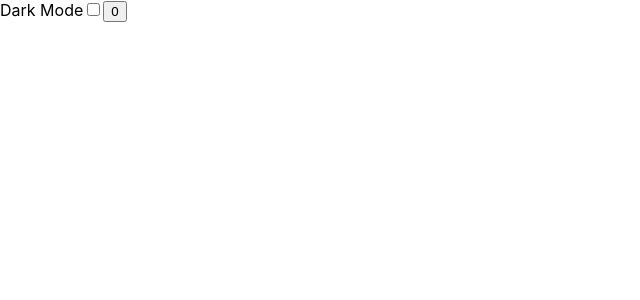
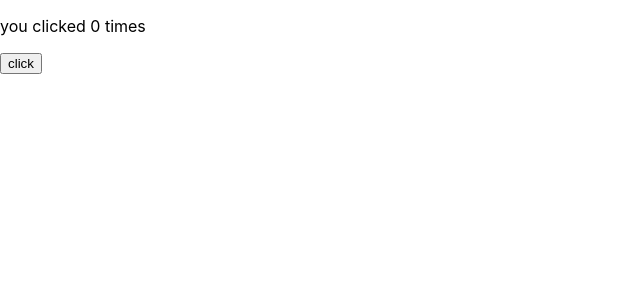
Before and after one commit to Manojmm98/React-Hooks, a React (Create React App) app: page / in a window 1280 px wide. Shown: the top 300 px of the page, without its empty margins (0-640 px from the left). Built offline with nearby package versions, Linux system fonts and the light colour scheme.

Commit message:
till last class

```diff
--- a/src/App.js
+++ b/src/App.js
@@ -4,6 +4,7 @@ import Ue1 from './components/useEffect/Ue1'
 import Ue2 from './components/useEffect/Use2'
 import Infinite from './components/useEffect/Infinite'
 import Ue3 from './components/useEffect/Ue3'
+import Uce1 from './components/useEffect/Useeffect-clean-up/Uce1'
 function App() {
   return (
     <div >
@@ -11,7 +12,8 @@ function App() {
      {/* <Uswo/> */}
      {/* <Ue1/> */}
      {/* <Ue2/> */}
-     <Ue3/>
+     {/* <Ue3/> */}
+     <Uce1/>
     </div>
   );
 }
--- a/src/components/useEffect/Ue3.js
+++ b/src/components/useEffect/Ue3.js
@@ -1,26 +1,36 @@
 import React,{useEffect,useState} from 'react'
-import './Ue3.css'
+// to give black colour to background we created this
+import './Ue3.css';
 
 function Ue3() {
     let [count,setCount]=useState(0);
     let [darkMode,setTheme]=useState(false);
+  // it is just to give title  here useeffect runs everytime when render occurs we can make it correct
+    // useEffect(()=>{
+    //     console.log('useEffect');
+    //     document.title=count;
+    // })
 
+  // we have to make like thaaaat it will only called when count value is changed
+  // so we have  to add that item in dependency array which we do not want to call every time when renders
+  // here useEffect will run if there will be any change in useeffect
     useEffect(()=>{
         console.log('useEffect');
         document.title=count;
-    })
-    console.log('render');
+    },[count])
 
     let handleClick=()=>{
         setCount(count+1)
     }
+    // if there no darkmode then set theme function give that functionality to it
     let handleChange=()=>{
         setTheme(!darkMode)
     }
+    console.log('render');
     return (
-        <div ClassName={darkMode ?'view dark-mode':'view'}>
+        <div className={darkMode ?'view dark-mode':'view'}>
             <label htmlFor='darkMode'>Dark Mode</label>
-            <input name='darkMode' type='checkbox' checked={darkMode} onchange={handleChange}></input>
+            <input name='darkMode' type='checkbox' checked={darkMode} onChange={handleChange}></input>
             <button onClick={handleClick}>{count}</button>
         </div>
     )
--- /dev/null
+++ b/src/components/useEffect/Useeffect-clean-up/Uce1.js
@@ -0,0 +1,20 @@
+import React,{useEffect,useState} from 'react'
+// here we are just cleaning up our useeffect before re render
+// for clean up we just have to pass the clean up code inside return statment
+function Uce1() {
+    let [count,setCount]=useState(0);
+       useEffect(()=>{
+           console.log('useEffect');
+        document.title=`you clicked ${count} times`
+        return()=>{ alert(`I will be called before the next time useEffect is called ${count}`)}
+        })
+        console.log('render');
+    return (
+        <div>
+            <p>you clicked {count} times</p>
+            <button onClick={()=>setCount(count+1)}>click</button>
+        </div>
+    )
+}
+
+export default Uce1
```
